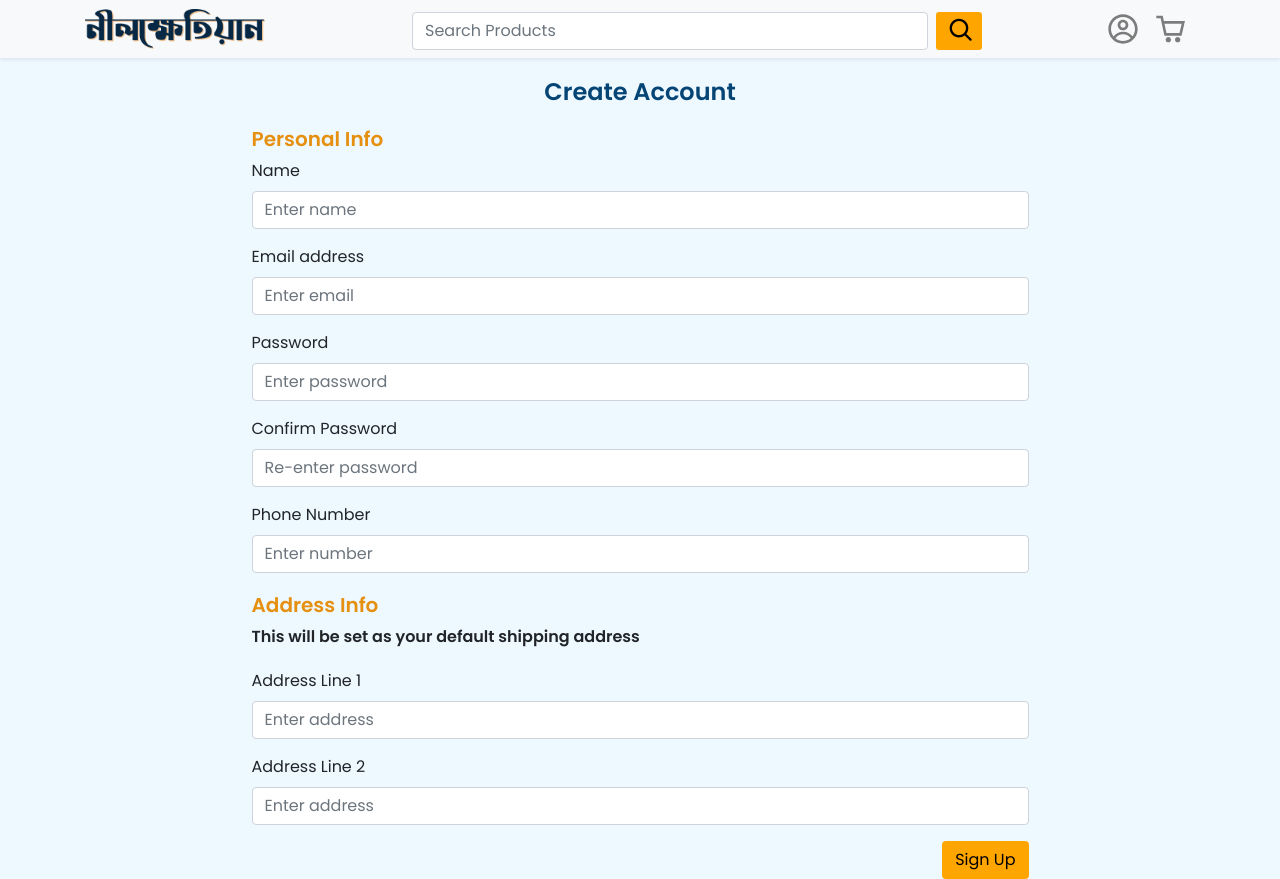
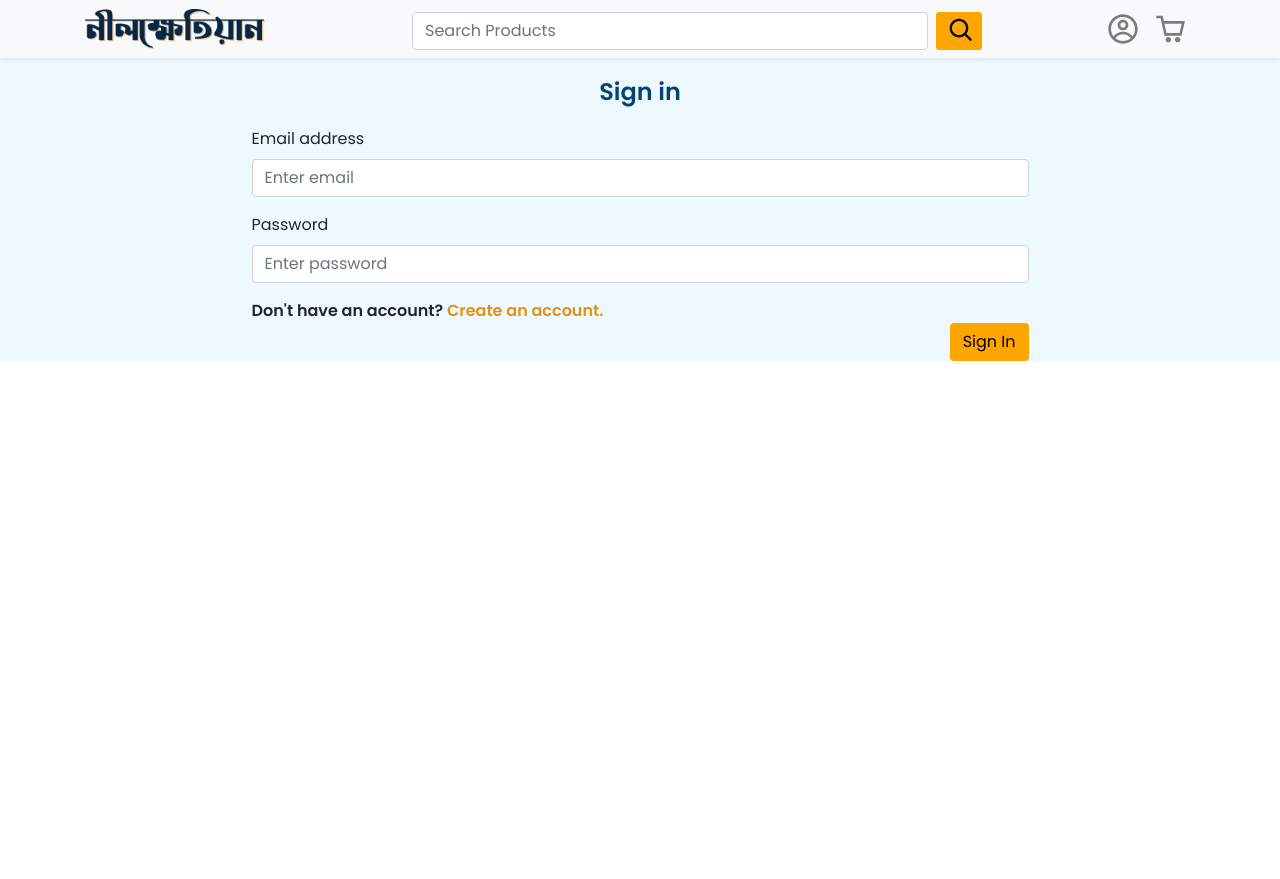
Before and after one commit to Viper4717/nilkhetian-frontend, a React (Create React App) app: page /login in a window 1280 px wide. After the commit the page ends 800 px from the top, so only its background shows below. Built offline with nearby package versions, Linux system fonts and the light colour scheme.

Commit message:
React router dom configured

```diff
--- a/package.json
+++ b/package.json
@@ -11,6 +11,7 @@
     "react-bootstrap": "^1.3.0",
     "react-dom": "^16.13.1",
     "react-icons": "^3.11.0",
+    "react-router-dom": "^5.2.0",
     "react-scripts": "3.4.3"
   },
   "scripts": {
--- a/src/App.js
+++ b/src/App.js
@@ -1,5 +1,6 @@
 import React from 'react';
 import './App.css';
+import { BrowserRouter, Route, Switch } from 'react-router-dom';
 import Header from './components/header/Header';
 import Home from './components/home/Home';
 import Login from './components/login/Login';
@@ -8,8 +9,14 @@ import Registration from './components/registration/Registration';
 function App() {
   return (
     <div className="App">
-      <Header/>
-      <Registration/>
+      <BrowserRouter>
+        <Header/>
+          <Switch>
+            <Route exact path="/" component={Home}/>
+            <Route path="/login" component={Login}/>
+            <Route path="/registration" component={Registration}/>
+          </Switch>
+      </BrowserRouter>
     </div>
   );
 }
--- a/src/components/header/Header.js
+++ b/src/components/header/Header.js
@@ -9,7 +9,7 @@ function Header() {
   return (
     <Navbar className="shadow-sm p-1 justify-content-between" bg="light" expand="md" sticky="top">
       <Container className="parentContainer">
-        <Navbar.Brand className="webBrand" href="#home">
+        <Navbar.Brand className="webBrand" href="/">
           <img
             src={HeaderLogo}
             width="180"
@@ -17,7 +17,7 @@ function Header() {
             alt="Nilkhetian Logo"
           />
         </Navbar.Brand>
-        <Navbar.Brand className="mobileBrand" href="#home">
+        <Navbar.Brand className="mobileBrand" href="/">
           <img
             src={MobileHeaderLogo}
             width="50"
@@ -36,11 +36,11 @@ function Header() {
         <Navbar.Toggle aria-controls="basic-navbar-nav" />
         <Navbar.Collapse className="collapsedNavbar" id="basic-navbar-nav" >
           <Nav>
-            <Nav.Link href="#home">
+            <Nav.Link href="/login">
               <CgProfile size='2em'/>
               <h5 className="iconText">Profile</h5>
             </Nav.Link>
-            <Nav.Link href="#home">
+            <Nav.Link href="/cart">
               <CgShoppingCart size='2em'/>
               <h5 className="iconText">Cart</h5>
             </Nav.Link>
--- a/src/components/login/Login.js
+++ b/src/components/login/Login.js
@@ -20,7 +20,7 @@ function Login() {
                 </Form.Group>
             </Form>
             <text className="accountText"> Don't have an account? </text>
-            <a className="createAccount" href="#"> Create an account. </a>
+            <a className="createAccount" href="/registration"> Create an account. </a>
             <div className="signInButtonnOverlay">
                 <Button className="signInButtonnWeb" variant="custom">
                     Sign In
```
Also changed, not shown: 1 other file (tests, documents, lock files or other folders).
